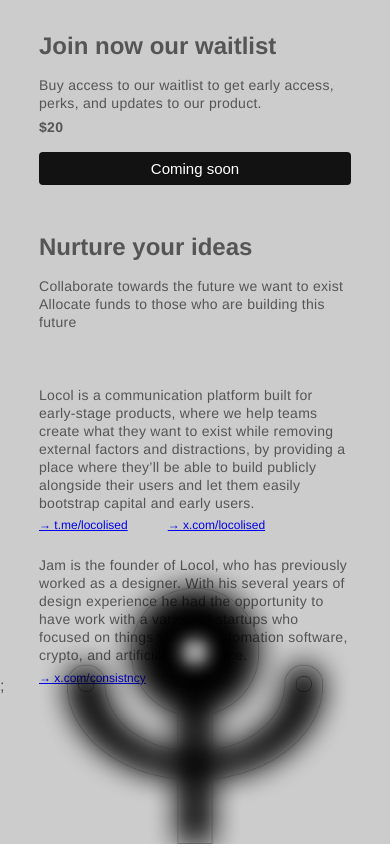
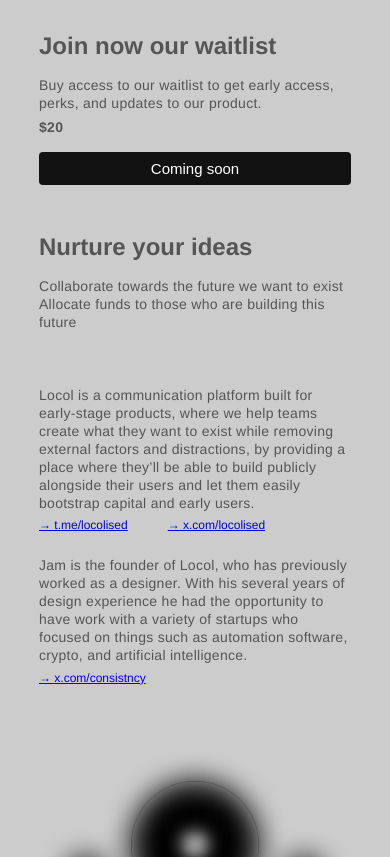
Before and after one commit to locols/mvp, a React (Vite) app: page / in a window 390 px wide. Shown: the top 857 px of the page. Built offline with nearby package versions, Linux system fonts and the light colour scheme.

Commit message:
stick image to bottom on mobile

```diff
--- a/src/App.css
+++ b/src/App.css
@@ -110,6 +110,8 @@
   }
 
   img {
+    position: relative;
+    bottom: -72px;
     width: 100%;
     max-width: 20rem;
     left: 50%;
--- a/src/index.css
+++ b/src/index.css
@@ -1,7 +1,5 @@
 :root {
   font-weight: 400;
-
-  background-color: #242424;
 
   font-synthesis: none;
   text-rendering: optimizeLegibility;
```
